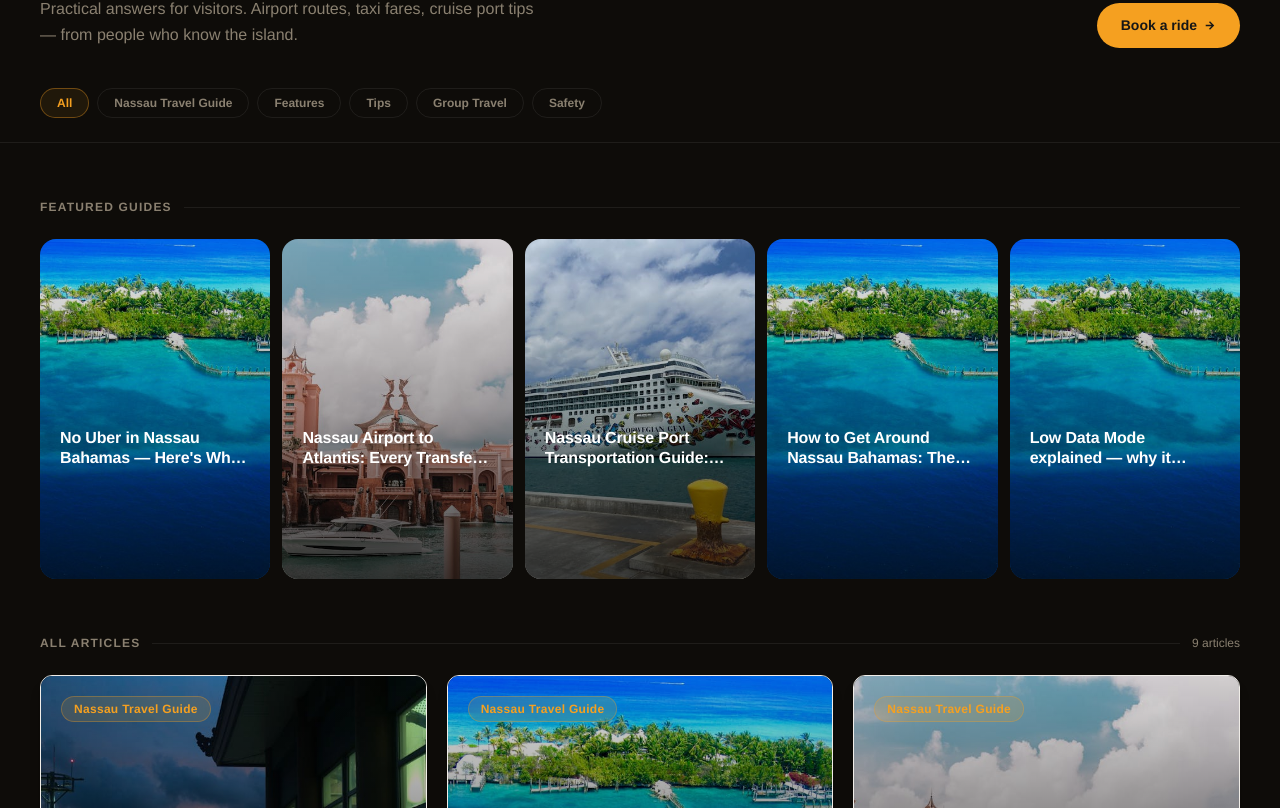
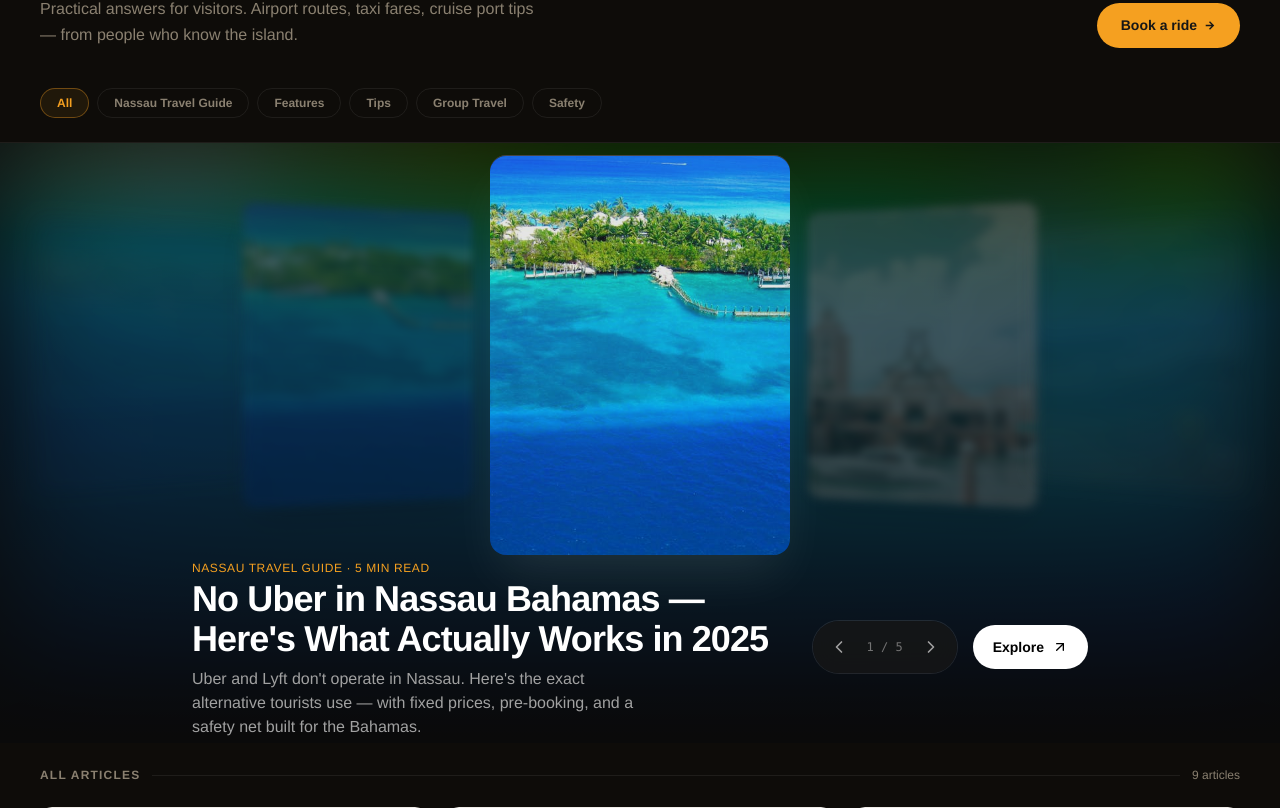
Before and after one commit to Student-enzo/hop-website-v2, a Next.js app: page /blog in a window 1280 px wide. Shown: the part 352-1160 px from the top of the page. Built offline with nearby package versions, Linux system fonts and the light colour scheme.

Commit message:
feat(blog): replace FocusCards with exact 21.dev FocusRail — full-bleed 3D rail, ambient bg, drag/swipe/keyboard nav, per-property spring, Explore CTA
Co-Authored-By: RuFlo <ruv@ruv.net>

```diff
--- a/app/blog/page.tsx
+++ b/app/blog/page.tsx
@@ -6,7 +6,7 @@
 import Footer from "../components/Footer";
 import { BLOG_POSTS } from "@/lib/blog-posts";
 import { TravelCard, CATEGORY_ACCENT } from "@/components/ui/card-7";
-import { FocusCards, type FocusCard } from "@/components/ui/focus-rail";
+import { FocusRail, type FocusRailItem } from "@/components/ui/focus-rail";
 
 const ORANGE = "#F5A020";
 const BG = "#0e0c09";
@@ -43,8 +43,8 @@
 export default function BlogPage() {
   const [activeCategory, setActiveCategory] = useState("All");
 
-  // Build FocusCards data
-  const focusPosts: FocusCard[] = FOCUS_SLUGS
+  // Build FocusRail items
+  const focusItems: FocusRailItem[] = FOCUS_SLUGS
     .map((slug, i) => {
       const post = BLOG_POSTS.find((p) => p.slug === slug);
       if (!post) return null;
@@ -57,7 +57,7 @@
         href: `/blog/${post.slug}`,
       };
     })
-    .filter(Boolean) as FocusCard[];
+    .filter(Boolean) as FocusRailItem[];
 
   // Grid posts (exclude focus posts when showing "All")
   const gridPosts =
@@ -135,19 +135,9 @@
           </div>
         </section>
 
-        {/* ── FocusCards hero — only on "All" ── */}
+        {/* ── FocusRail hero — only on "All" ── */}
         {activeCategory === "All" && (
-          <section style={{ padding: "3.5rem 1.5rem 2rem" }}>
-            <div style={{ maxWidth: 1200, margin: "0 auto" }}>
-              <div className="flex items-center gap-3 mb-6">
-                <p style={{ color: MUTED }} className="text-xs font-bold tracking-widest uppercase whitespace-nowrap">
-                  Featured Guides
-                </p>
-                <div style={{ flex: 1, height: 1, backgroundColor: BORDER }} />
-              </div>
-              <FocusCards cards={focusPosts} />
-            </div>
-          </section>
+          <FocusRail items={focusItems} />
         )}
 
         {/* ── TravelCard grid ── */}
--- a/components/ui/focus-rail.tsx
+++ b/components/ui/focus-rail.tsx
@@ -1,145 +1,274 @@
 "use client";
 
-import React, { useState } from "react";
+import * as React from "react";
+import { motion, AnimatePresence, PanInfo } from "framer-motion";
+import { ChevronLeft, ChevronRight, ArrowUpRight } from "lucide-react";
 import Link from "next/link";
 import { cn } from "@/lib/utils";
-import { motion } from "framer-motion";
 
-interface FocusCard {
-  id: number;
+export type FocusRailItem = {
+  id: string | number;
   title: string;
-  description: string;
-  meta: string;
+  description?: string;
   imageSrc: string;
-  href: string;
-}
+  href?: string;
+  meta?: string;
+};
 
-interface FocusCardsProps {
-  cards: FocusCard[];
+interface FocusRailProps {
+  items: FocusRailItem[];
+  initialIndex?: number;
+  loop?: boolean;
+  autoPlay?: boolean;
+  interval?: number;
   className?: string;
 }
 
-function Card({
-  card,
-  index,
-  hovered,
-  setHovered,
-}: {
-  card: FocusCard;
-  index: number;
-  hovered: number | null;
-  setHovered: React.Dispatch<React.SetStateAction<number | null>>;
-}) {
+function wrap(min: number, max: number, v: number) {
+  const rangeSize = max - min;
+  return ((((v - min) % rangeSize) + rangeSize) % rangeSize) + min;
+}
+
+const BASE_SPRING = {
+  type: "spring",
+  stiffness: 300,
+  damping: 30,
+  mass: 1,
+};
+
+const TAP_SPRING = {
+  type: "spring",
+  stiffness: 450,
+  damping: 18,
+  mass: 1,
+};
+
+export function FocusRail({
+  items,
+  initialIndex = 0,
+  loop = true,
+  autoPlay = false,
+  interval = 4000,
+  className,
+}: FocusRailProps) {
+  const [active, setActive] = React.useState(initialIndex);
+  const [isHovering, setIsHovering] = React.useState(false);
+  const lastWheelTime = React.useRef<number>(0);
+
+  const count = items.length;
+  const activeIndex = wrap(0, count, active);
+  const activeItem = items[activeIndex];
+
+  const handlePrev = React.useCallback(() => {
+    if (!loop && active === 0) return;
+    setActive((p) => p - 1);
+  }, [loop, active]);
+
+  const handleNext = React.useCallback(() => {
+    if (!loop && active === count - 1) return;
+    setActive((p) => p + 1);
+  }, [loop, active, count]);
+
+  const onWheel = React.useCallback(
+    (e: React.WheelEvent) => {
+      const now = Date.now();
+      if (now - lastWheelTime.current < 400) return;
+      const isHorizontal = Math.abs(e.deltaX) > Math.abs(e.deltaY);
+      const delta = isHorizontal ? e.deltaX : e.deltaY;
+      if (Math.abs(delta) > 20) {
+        if (delta > 0) handleNext();
+        else handlePrev();
+        lastWheelTime.current = now;
+      }
+    },
+    [handleNext, handlePrev]
+  );
+
+  React.useEffect(() => {
+    if (!autoPlay || isHovering) return;
+    const timer = setInterval(() => handleNext(), interval);
+    return () => clearInterval(timer);
+  }, [autoPlay, isHovering, handleNext, interval]);
+
+  const onKeyDown = (e: React.KeyboardEvent) => {
+    if (e.key === "ArrowLeft") handlePrev();
+    if (e.key === "ArrowRight") handleNext();
+  };
+
+  const swipeConfidenceThreshold = 10000;
+  const swipePower = (offset: number, velocity: number) =>
+    Math.abs(offset) * velocity;
+
+  const onDragEnd = (
+    _e: MouseEvent | TouchEvent | PointerEvent,
+    { offset, velocity }: PanInfo
+  ) => {
+    const swipe = swipePower(offset.x, velocity.x);
+    if (swipe < -swipeConfidenceThreshold) handleNext();
+    else if (swipe > swipeConfidenceThreshold) handlePrev();
+  };
+
+  const visibleIndices = [-2, -1, 0, 1, 2];
+
   return (
     <div
-      onMouseEnter={() => setHovered(index)}
-      onMouseLeave={() => setHovered(null)}
       className={cn(
-        "relative overflow-hidden rounded-2xl cursor-pointer",
-        "transition-all duration-300 ease-out",
-        hovered !== null && hovered !== index
-          ? "opacity-50 blur-[1px] scale-[0.98]"
-          : "opacity-100 scale-100"
+        "group relative flex h-[600px] w-full flex-col overflow-hidden bg-neutral-950 text-white outline-none select-none overflow-x-hidden",
+        className
       )}
-      style={{ height: 340, flex: 1, minWidth: 180 }}
+      onMouseEnter={() => setIsHovering(true)}
+      onMouseLeave={() => setIsHovering(false)}
+      tabIndex={0}
+      onKeyDown={onKeyDown}
+      onWheel={onWheel}
     >
-      {/* Background image */}
-      <img
-        src={card.imageSrc}
-        alt={card.title}
-        className={cn(
-          "absolute inset-0 h-full w-full object-cover transition-transform duration-500 ease-out",
-          hovered === index ? "scale-110" : "scale-100"
-        )}
-      />
+      {/* Background Ambience */}
+      <div className="absolute inset-0 z-0 pointer-events-none">
+        <AnimatePresence mode="popLayout">
+          <motion.div
+            key={`bg-${activeItem.id}`}
+            initial={{ opacity: 0 }}
+            animate={{ opacity: 0.4 }}
+            exit={{ opacity: 0 }}
+            transition={{ duration: 0.8, ease: "easeOut" }}
+            className="absolute inset-0"
+          >
+            <img
+              src={activeItem.imageSrc}
+              alt=""
+              className="h-full w-full object-cover blur-3xl saturate-200"
+            />
+            <div className="absolute inset-0 bg-gradient-to-t from-neutral-950 via-neutral-950/50 to-transparent" />
+          </motion.div>
+        </AnimatePresence>
+      </div>
 
-      {/* Gradient overlay — stronger on hover */}
-      <div
-        className={cn(
-          "absolute inset-0 transition-opacity duration-300",
-          hovered === index
-            ? "opacity-100"
-            : "opacity-80"
-        )}
-        style={{
-          background: "linear-gradient(to top, rgba(0,0,0,0.92) 0%, rgba(0,0,0,0.4) 50%, rgba(0,0,0,0.1) 100%)",
-        }}
-      />
+      {/* Main Stage */}
+      <div className="relative z-10 flex flex-1 flex-col justify-center px-4 md:px-8">
+        {/* Draggable Rail */}
+        <motion.div
+          className="relative mx-auto flex h-[360px] w-full max-w-6xl items-center justify-center cursor-grab active:cursor-grabbing"
+          style={{ perspective: 1200 }}
+          drag="x"
+          dragConstraints={{ left: 0, right: 0 }}
+          dragElastic={0.2}
+          onDragEnd={onDragEnd}
+        >
+          {visibleIndices.map((offset) => {
+            const absIndex = active + offset;
+            const index = wrap(0, count, absIndex);
+            const item = items[index];
 
-      {/* Content — revealed on hover */}
-      <div className="absolute inset-0 flex flex-col justify-end p-5">
-        {/* Meta tag */}
-        <span
-          className={cn(
-            "mb-2 inline-block self-start rounded-full px-2.5 py-0.5 text-[0.65rem] font-bold tracking-widest uppercase",
-            "bg-white/10 text-white/70 backdrop-blur-sm border border-white/10",
-            "transition-all duration-300",
-            hovered === index ? "opacity-100 translate-y-0" : "opacity-0 translate-y-2"
-          )}
-        >
-          {card.meta}
-        </span>
+            if (!loop && (absIndex < 0 || absIndex >= count)) return null;
 
-        {/* Title */}
-        <h3 className="text-base font-bold text-white leading-tight mb-1.5 line-clamp-2" style={{ letterSpacing: "-0.01em" }}>
-          {card.title}
-        </h3>
+            const isCenter = offset === 0;
+            const dist = Math.abs(offset);
 
-        {/* Description — only visible on hover */}
-        <p
-          className={cn(
-            "text-sm text-white/65 leading-relaxed line-clamp-2 mb-3",
-            "transition-all duration-300",
-            hovered === index ? "opacity-100 translate-y-0" : "opacity-0 translate-y-3"
-          )}
-        >
-          {card.description}
-        </p>
+            const xOffset = offset * 320;
+            const zOffset = -dist * 180;
+            const scale = isCenter ? 1 : 0.85;
+            const rotateY = offset * -20;
+            const opacity = isCenter ? 1 : Math.max(0.1, 1 - dist * 0.5);
+            const blur = isCenter ? 0 : dist * 6;
+            const brightness = isCenter ? 1 : 0.5;
 
-        {/* CTA */}
-        <Link
-          href={card.href}
-          className={cn(
-            "inline-flex items-center gap-1.5 text-xs font-bold rounded-full px-3.5 py-1.5 w-fit",
-            "transition-all duration-300",
-            hovered === index ? "opacity-100 translate-y-0" : "opacity-0 translate-y-4"
-          )}
-          style={{ backgroundColor: "#F5A020", color: "#0e0c09" }}
-        >
-          Read guide
-          <svg width="11" height="11" viewBox="0 0 24 24" fill="none" stroke="currentColor" strokeWidth="2.5">
-            <path d="M5 12h14M12 5l7 7-7 7" />
-          </svg>
-        </Link>
+            return (
+              <motion.div
+                key={absIndex}
+                className={cn(
+                  "absolute aspect-[3/4] w-[260px] md:w-[300px] rounded-2xl border-t border-white/20 bg-neutral-900 shadow-2xl",
+                  isCenter ? "z-20 shadow-white/10" : "z-10"
+                )}
+                initial={false}
+                animate={{
+                  x: xOffset,
+                  z: zOffset,
+                  scale,
+                  rotateY,
+                  opacity,
+                  filter: `blur(${blur}px) brightness(${brightness})`,
+                }}
+                // eslint-disable-next-line @typescript-eslint/no-explicit-any
+                transition={{ ...BASE_SPRING, scale: TAP_SPRING } as any}
+                style={{ transformStyle: "preserve-3d" }}
+                onClick={() => {
+                  if (offset !== 0) setActive((p) => p + offset);
+                }}
+              >
+                <img
+                  src={item.imageSrc}
+                  alt={item.title}
+                  className="h-full w-full rounded-2xl object-cover pointer-events-none"
+                />
+                <div className="absolute inset-0 rounded-2xl bg-gradient-to-b from-white/10 to-transparent pointer-events-none" />
+                <div className="absolute inset-0 rounded-2xl bg-black/10 pointer-events-none mix-blend-multiply" />
+              </motion.div>
+            );
+          })}
+        </motion.div>
+
+        {/* Info & Controls */}
+        <div className="mx-auto mt-12 flex w-full max-w-4xl flex-col items-center justify-between gap-6 md:flex-row pointer-events-auto">
+          <div className="flex flex-1 flex-col items-center text-center md:items-start md:text-left h-32 justify-center">
+            <AnimatePresence mode="wait">
+              <motion.div
+                key={activeItem.id}
+                initial={{ opacity: 0, y: 10, filter: "blur(4px)" }}
+                animate={{ opacity: 1, y: 0, filter: "blur(0px)" }}
+                exit={{ opacity: 0, y: -10, filter: "blur(4px)" }}
+                transition={{ duration: 0.3 }}
+                className="space-y-2"
+              >
+                {activeItem.meta && (
+                  <span className="text-xs font-medium uppercase tracking-wider" style={{ color: "#F5A020" }}>
+                    {activeItem.meta}
+                  </span>
+                )}
+                <h2 className="text-3xl font-bold tracking-tight md:text-4xl text-white">
+                  {activeItem.title}
+                </h2>
+                {activeItem.description && (
+                  <p className="max-w-md text-neutral-400">
+                    {activeItem.description}
+                  </p>
+                )}
+              </motion.div>
+            </AnimatePresence>
+          </div>
+
+          <div className="flex items-center gap-4">
+            <div className="flex items-center gap-1 rounded-full bg-neutral-900/80 p-1 ring-1 ring-white/10 backdrop-blur-md">
+              <button
+                onClick={handlePrev}
+                className="rounded-full p-3 text-neutral-400 transition hover:bg-white/10 hover:text-white active:scale-95"
+                aria-label="Previous"
+              >
+                <ChevronLeft className="h-5 w-5" />
+              </button>
+              <span className="min-w-[40px] text-center text-xs font-mono text-neutral-500">
+                {activeIndex + 1} / {count}
+              </span>
+              <button
+                onClick={handleNext}
+                className="rounded-full p-3 text-neutral-400 transition hover:bg-white/10 hover:text-white active:scale-95"
+                aria-label="Next"
+              >
+                <ChevronRight className="h-5 w-5" />
+              </button>
+            </div>
+
+            {activeItem.href && (
+              <Link
+                href={activeItem.href}
+                className="group/btn flex items-center gap-2 rounded-full bg-white px-5 py-3 text-sm font-semibold text-black transition-transform hover:scale-105 active:scale-95"
+              >
+                Explore
+                <ArrowUpRight className="h-4 w-4 transition-transform group-hover/btn:-translate-y-0.5 group-hover/btn:translate-x-0.5" />
+              </Link>
+            )}
+          </div>
+        </div>
       </div>
     </div>
   );
 }
-
-export function FocusCards({ cards, className }: FocusCardsProps) {
-  const [hovered, setHovered] = useState<number | null>(null);
-
-  return (
-    <div
-      className={cn(
-        "flex gap-3 w-full",
-        "flex-col sm:flex-row",
-        className
-      )}
-    >
-      {cards.map((card, i) => (
-        <Card
-          key={card.id}
-          card={card}
-          index={i}
-          hovered={hovered}
-          setHovered={setHovered}
-        />
-      ))}
-    </div>
-  );
-}
-
-// Named alias kept for backwards compat
-export { FocusCards as FocusRail };
-export type { FocusCard };
```
